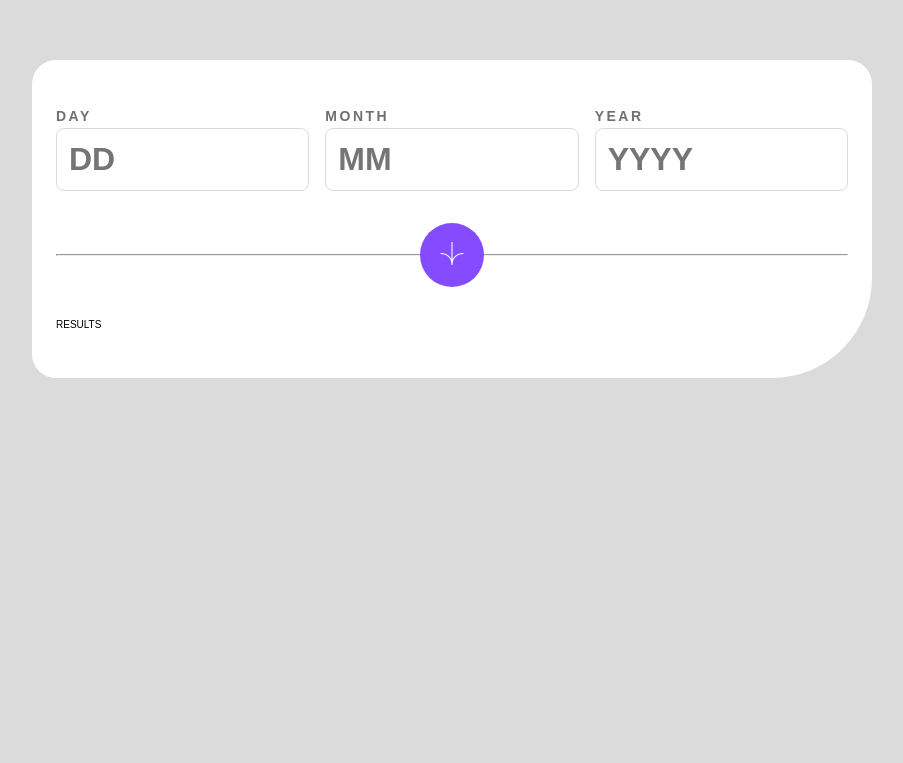
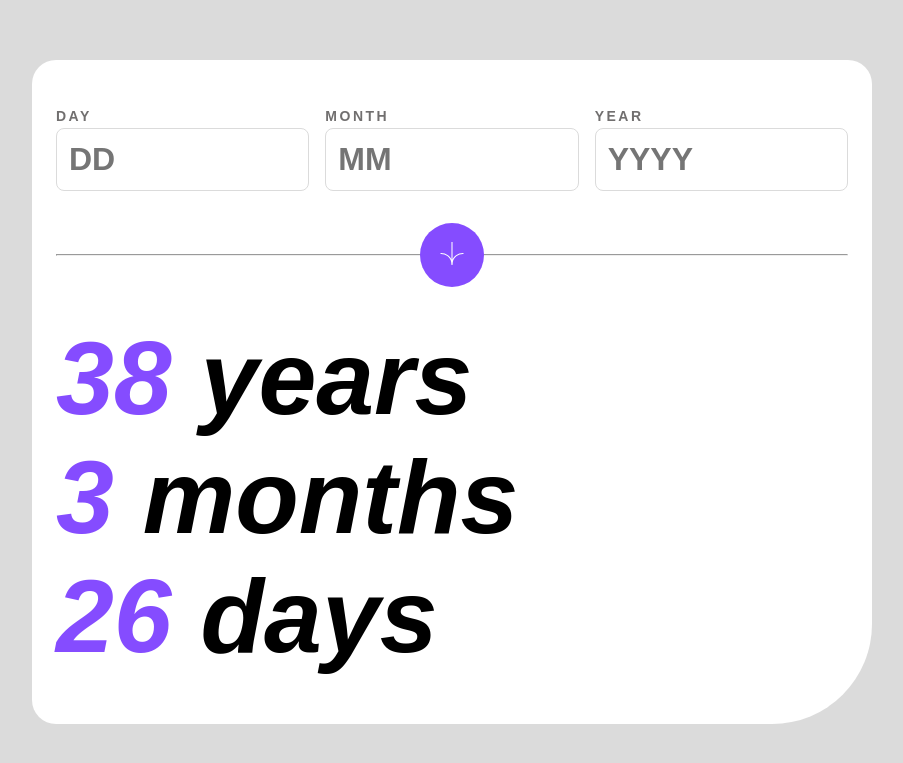
Before and after one commit to delroscol98/age-calculator, a React (Create React App) app: page / in a window 1280 px wide. Shown: the part 111-874 px from the top of the page, without its empty margins (188-1091 px from the left). Built offline with nearby package versions, Linux system fonts and the light colour scheme.

Commit message:
JS and CSS modified

```diff
--- a/src/App.css
+++ b/src/App.css
@@ -32,7 +32,7 @@
 }
 
 .heading-md {
-  font-size: clamp(1.6rem, 5.333vw, 3.2rem);
+  font-size: clamp(2.4rem, 5.333vw, 3.2rem);
 }
 
 .heading-lg {
@@ -59,6 +59,12 @@ body {
   background-color: var(--light-grey);
 }
 
+@media screen and (max-width: 23.4374em) {
+  html {
+    font-size: 50%;
+  }
+}
+
 /* APP */
 .app {
   background-color: var(--white);
--- a/src/App.js
+++ b/src/App.js
@@ -1,6 +1,7 @@
 import "./App.css";
 import Divider from "./components/Divider";
 import Form from "./components/Form";
+import Results from "./components/Results";
 
 function App() {
   return (
@@ -8,7 +9,7 @@ function App() {
       <div className="calculator">
         <Form />
         <Divider />
-        <div className="results">RESULTS</div>
+        <Results />
       </div>
     </div>
   );
--- /dev/null
+++ b/src/components/Results.css
@@ -0,0 +1,6 @@
+.results {
+}
+
+.results__number {
+  color: var(--purple);
+}
--- /dev/null
+++ b/src/components/Results.js
@@ -0,0 +1,25 @@
+import "./Results.css";
+
+const Results = () => {
+  return (
+    <div className="results">
+      <p className="heading-lg font-very-bold">
+        <em>
+          <span className="results__number">38</span> years
+        </em>
+      </p>
+      <p className="heading-lg font-very-bold">
+        <em>
+          <span className="results__number">3</span> months
+        </em>
+      </p>
+      <p className="heading-lg font-very-bold">
+        <em>
+          <span className="results__number">26</span> days
+        </em>
+      </p>
+    </div>
+  );
+};
+
+export default Results;
```
